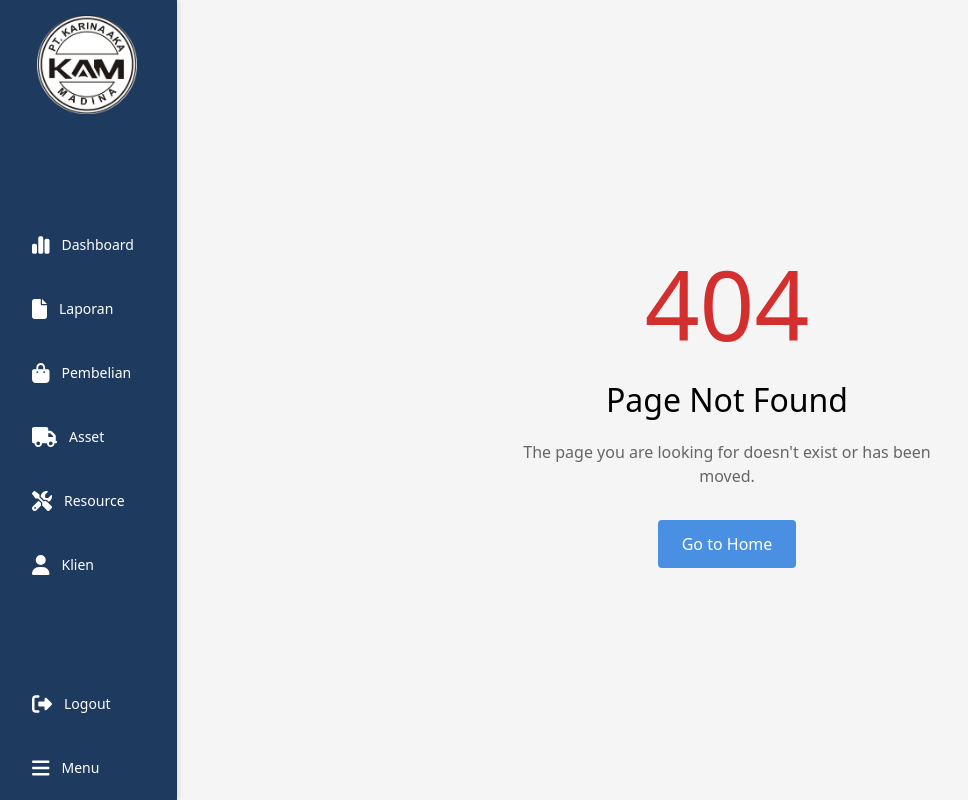
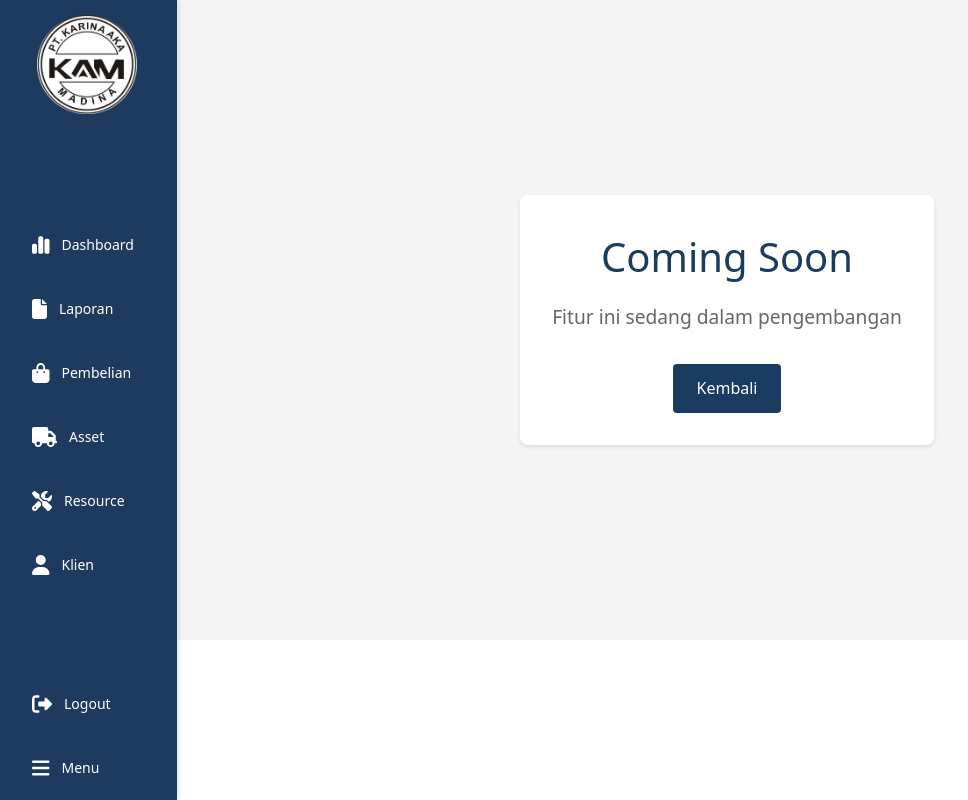
Before and after one commit to GPL-PropensiC04/KAMIS-FE, a Vue app in the folder kamis-fe/: page /coming-soon in a window 1280 px wide. Before the commit this address had no page. Shown: the whole page, without its empty margins (3-971 px from the left). Built offline with nearby package versions, Linux system fonts and the light colour scheme; no server answers; the HTML template or start-up script is replaced by a standard one.

Commit message:
first commit Detail Aset

```diff
--- a/kamis-fe/src/assets/assetservices.ts
+++ /dev/null
@@ -1,28 +0,0 @@
-import axios from 'axios';
-import { API_BASE_URL, API_ENDPOINTS } from '@/config/api.config';
-import type { Aset } from '@/interfaces/asset';
-
-export const AsetService = {
-  /**
-   * Fetch asset by platNomor
-   */
-  async getAsetByPlatNomor(platNomor: string): Promise<Aset> {
-    const response = await axios.get(`${API_BASE_URL}${API_ENDPOINTS.ASET.GET_BY_PLATNOMOR(platNomor)}`);
-    return response.data;
-  },
-
-  /**
-   * Update asset
-   */
-  async updateAset(platNomor: string, data: Partial<Aset>): Promise<Aset> {
-    const response = await axios.put(`${API_BASE_URL}${API_ENDPOINTS.ASET.UPDATE(platNomor)}`, data);
-    return response.data;
-  },
-
-  /**
-   * Delete asset (soft delete)
-   */
-  async deleteAset(platNomor: string): Promise<void> {
-    await axios.delete(`${API_BASE_URL}${API_ENDPOINTS.ASET.DELETE(platNomor)}`);
-  }
-};
--- a/kamis-fe/src/assets/maintenanceservice.ts
+++ /dev/null
@@ -1,21 +0,0 @@
-import axios from 'axios';
-import { API_BASE_URL, API_ENDPOINTS } from '@/config/api.config';
-import type { Maintenance } from '@/interfaces/maintenance';
-
-export const MaintenanceService = {
-  /**
-   * Get maintenance history by platNomor
-   */
-  async getMaintenanceByAsetId(platNomor: string): Promise<Maintenance[]> {
-    const response = await axios.get(`${API_BASE_URL}${API_ENDPOINTS.MAINTENANCE.GET_BY_ASET_ID(platNomor)}`);
-    return response.data;
-  },
-
-  /**
-   * Add new maintenance record
-   */
-  async addMaintenance(data: Partial<Maintenance>): Promise<Maintenance> {
-    const response = await axios.post(`${API_BASE_URL}${API_ENDPOINTS.MAINTENANCE.CREATE}`, data);
-    return response.data;
-  }
-};
--- a/kamis-fe/src/components/AssetInfoCard.vue
+++ b/kamis-fe/src/components/AssetInfoCard.vue
@@ -57,7 +57,7 @@
 
   <script setup lang="ts">
   import { computed } from 'vue';
-  import type { Aset } from '@/interfaces/asset';
+  import type { Aset } from '@/interfaces/asset.interface';
   import { formatCurrency, formatDate } from '@/utils/formatters';
   import { StatusColorMap } from '@/config/status.config';
 
--- /dev/null
+++ b/kamis-fe/src/components/ComingSoon.vue
@@ -0,0 +1,58 @@
+<template>
+  <div class="coming-soon-container">
+    <div class="coming-soon-content">
+      <h1>Coming Soon</h1>
+      <p>Fitur ini sedang dalam pengembangan</p>
+      <button class="btn-back" @click="$router.back()">Kembali</button>
+    </div>
+  </div>
+</template>
+
+<script setup lang="ts">
+// Tidak ada logic yang diperlukan
+</script>
+
+<style scoped>
+.coming-soon-container {
+  display: flex;
+  justify-content: center;
+  align-items: center;
+  min-height: 80vh;
+  background-color: #f5f5f5;
+}
+
+.coming-soon-content {
+  text-align: center;
+  padding: 2rem;
+  background-color: white;
+  border-radius: 8px;
+  box-shadow: 0 2px 4px rgba(0, 0, 0, 0.1);
+}
+
+h1 {
+  color: #1a3c61;
+  font-size: 2.5rem;
+  margin-bottom: 1rem;
+}
+
+p {
+  color: #666;
+  font-size: 1.2rem;
+  margin-bottom: 2rem;
+}
+
+.btn-back {
+  background-color: #1a3c61;
+  color: white;
+  border: none;
+  padding: 0.8rem 1.5rem;
+  border-radius: 4px;
+  cursor: pointer;
+  font-size: 1rem;
+  transition: background-color 0.3s;
+}
+
+.btn-back:hover {
+  background-color: #2c5a8f;
+}
+</style>
--- a/kamis-fe/src/interfaces/asset.ts
+++ b/kamis-fe/src/interfaces/asset.interface.ts
@@ -1,4 +1,4 @@
-export interface Aset {
+export interface AsetInterface {
     platNomor: string;
     nama: string;
     jenisAset: string;
--- a/kamis-fe/src/router/index.ts
+++ b/kamis-fe/src/router/index.ts
@@ -68,6 +68,19 @@ const router = createRouter({
       name: 'not-found',
       component: () => import('@/views/NotFoundView.vue')
     },
+    {
+      path: '/asset/:platNomor',
+      name: 'DetailAset',
+      component: () => DetailAssetView,
+      meta: {
+        title: 'Detail Aset'
+      }
+    },
+    {
+      path: '/coming-soon',
+      name: 'ComingSoon',
+      component: () => import('@/views/ComingSoonView.vue')
+    }
   ]
 })
 
--- /dev/null
+++ b/kamis-fe/src/services/assetservices.ts
@@ -0,0 +1,66 @@
+import axios from 'axios';
+import { API_BASE_URL, API_ENDPOINTS } from '@/config/api.config';
+import type { AsetInterface } from '@/interfaces/asset.interface';
+
+interface ApiResponse<T> {
+  status: number;
+  message: string;
+  timestamp: string;
+  data: T;
+}
+
+
+
+export const AsetService = {
+  /**
+   * Fetch asset by platNomor
+   */
+  async getAsetByPlatNomor(platNomor: string): Promise<AsetInterface> {
+    const response = await axios.get<ApiResponse<AsetInterface>>(`${API_BASE_URL}${API_ENDPOINTS.ASET.GET_BY_PLATNOMOR(platNomor)}`);
+
+    // Transformasi data dari API ke format yang sesuai dengan interface Aset
+    const asetData = response.data.data;
+
+    // Transform dari API response ke Aset interface
+    return {
+      platNomor: asetData.platNomor,
+      nama: asetData.nama,
+      jenisAset: asetData.jenisAset,
+      status: asetData.status,
+      tanggalPerolehan: asetData.tanggalPerolehan,
+      nilaiPerolehan: asetData.nilaiPerolehan,
+      deskripsi: asetData.deskripsi,
+      assetMaintenance: asetData.assetMaintenance,
+      gambarAset: asetData.gambarAset || '',
+      isDeleted: false
+    };
+  },
+
+  /**
+   * Update asset
+   */
+  async updateAset(platNomor: string, data: Partial<AsetInterface>): Promise<AsetInterface> {
+    const response = await axios.put<ApiResponse<AsetInterface>>(`${API_BASE_URL}${API_ENDPOINTS.ASET.UPDATE(platNomor)}`, data);
+    const asetData = response.data.data;
+
+    return {
+      platNomor: asetData.platNomor,
+      nama: asetData.nama,
+      jenisAset: asetData.jenisAset,
+      status: asetData.status,
+      tanggalPerolehan: asetData.tanggalPerolehan,
+      nilaiPerolehan: asetData.nilaiPerolehan,
+      deskripsi: asetData.deskripsi,
+      assetMaintenance: asetData.assetMaintenance,
+      gambarAset: asetData.gambarAset || '',
+      isDeleted: false
+    };
+  },
+
+  /**
+   * Delete asset (soft delete)
+   */
+  async deleteAset(platNomor: string): Promise<void> {
+    await axios.delete(`${API_BASE_URL}${API_ENDPOINTS.ASET.DELETE(platNomor)}`);
+  }
+};
--- /dev/null
+++ b/kamis-fe/src/services/maintenanceservice.ts
@@ -0,0 +1,41 @@
+import axios from 'axios';
+import { API_BASE_URL, API_ENDPOINTS } from '@/config/api.config';
+import type { Maintenance } from '@/interfaces/maintenance';
+
+export const MaintenanceService = {
+  /**
+   * Get maintenance history by platNomor
+   * Karena API belum ada, kita return data dummy
+   */
+  async getMaintenanceByAsetId(platNomor: string): Promise<Maintenance[]> {
+    try {
+      // Coba panggil API, jika tersedia
+      const response = await axios.get(`${API_BASE_URL}${API_ENDPOINTS.MAINTENANCE.GET_BY_ASET_ID(platNomor)}`);
+      return response.data;
+    } catch (error) {
+      console.log('API maintenance belum tersedia, menggunakan data dummy');
+      // Jika error, kembalikan data dummy
+      return [
+        { id: 1, assetId: platNomor, tanggalPengajuan: '2022-12-12', tanggalSelesai: '2022-12-28', catatan: 'Penggantian Oli Mesin' },
+        { id: 2, assetId: platNomor, tanggalPengajuan: '2023-02-15', tanggalSelesai: '2023-02-20', catatan: 'Penggantian Filter Udara' },
+        { id: 3, assetId: platNomor, tanggalPengajuan: '2023-05-10', tanggalSelesai: '2023-05-18', catatan: 'Service Rutin 10.000 KM' },
+        { id: 4, assetId: platNomor, tanggalPengajuan: '2023-09-22', tanggalSelesai: '2023-09-30', catatan: 'Perbaikan Sistem Rem' }
+      ];
+    }
+  },
+
+  /**
+   * Add new maintenance record
+   * Karena API belum ada, redirect ke Coming Soon
+   */
+  async addMaintenance(data: Partial<Maintenance>): Promise<Maintenance> {
+    try {
+      const response = await axios.post(`${API_BASE_URL}${API_ENDPOINTS.MAINTENANCE.CREATE}`, data);
+      return response.data;
+    } catch (error) {
+      console.log('API maintenance belum tersedia');
+      // Redirect akan ditangani di komponen
+      throw new Error('API maintenance belum tersedia');
+    }
+  }
+};
--- /dev/null
+++ b/kamis-fe/src/views/ComingSoonView.vue
@@ -0,0 +1,7 @@
+<template>
+  <ComingSoon />
+</template>
+
+<script setup lang="ts">
+import ComingSoon from '@/components/ComingSoon.vue';
+</script>
--- a/kamis-fe/src/views/DetailAssetView.vue
+++ b/kamis-fe/src/views/DetailAssetView.vue
@@ -39,10 +39,10 @@
   <script setup lang="ts">
   import { ref, onMounted, computed } from 'vue';
   import { useRoute, useRouter } from 'vue-router';
-  import type { Aset } from '@/interfaces/asset';
+  import type { AsetInterface } from '@/interfaces/asset.interface';
   import type { Maintenance } from '@/interfaces/maintenance';
-  import { AsetService } from '@/assets/assetservices';
-  import { MaintenanceService } from '@/assets/maintenanceservice';
+  import { AsetService } from '@/services/assetservices';
+  import { MaintenanceService } from '@/services/maintenanceservice';
   import { byteArrayToImageUrl } from '@/utils/formatters';
   import AssetImage from '@/components/AssetImage.vue';
   import AssetInfoCard from '@/components/AssetInfoCard.vue';
@@ -53,7 +53,7 @@
   const platNomor = route.params.platNomor as string;
 
   // State
-  const aset = ref<Aset>({} as Aset);
+  const aset = ref<AsetInterface>({} as AsetInterface);
   const maintenanceHistory = ref<Maintenance[]>([]);
   const isLoading = ref(true);
   const error = ref('');
@@ -73,12 +73,26 @@
 
     try {
       // Load asset details
-      const asetData = await AsetService.getAsetByPlatNomor(platNomor);
-      aset.value = asetData;
+      const response = await AsetService.getAsetByPlatNomor(platNomor);
 
-      // Load maintenance history
-      const maintenanceData = await MaintenanceService.getMaintenanceByAsetId(platNomor);
-      maintenanceHistory.value = maintenanceData;
+      // Menggunakan respons langsung dari backend karena AsetService.getAsetByPlatNomor
+      // sudah me-return response.data
+      aset.value = response;
+
+      // Load maintenance history (akan menggunakan data dummy jika API tidak tersedia)
+      try {
+        const maintenanceData = await MaintenanceService.getMaintenanceByAsetId(platNomor);
+        maintenanceHistory.value = maintenanceData;
+      } catch (errMaintenance) {
+        console.error('Error loading maintenance data:', errMaintenance);
+        // Tetap gunakan data dummy jika terjadi error
+        maintenanceHistory.value = [
+          { id: 1, assetId: platNomor, tanggalPengajuan: '2022-12-12', tanggalSelesai: '2022-12-28', catatan: 'Penggantian Oli Mesin' },
+          { id: 2, assetId: platNomor, tanggalPengajuan: '2023-02-15', tanggalSelesai: '2023-02-20', catatan: 'Penggantian Filter Udara' },
+          { id: 3, assetId: platNomor, tanggalPengajuan: '2023-05-10', tanggalSelesai: '2023-05-18', catatan: 'Service Rutin 10.000 KM' },
+          { id: 4, assetId: platNomor, tanggalPengajuan: '2023-09-22', tanggalSelesai: '2023-09-30', catatan: 'Perbaikan Sistem Rem' }
+        ];
+      }
     } catch (err) {
       console.error('Error loading data:', err);
       error.value = 'Terjadi kesalahan saat memuat data. Silakan coba lagi.';
@@ -97,10 +111,10 @@
         };
 
         maintenanceHistory.value = [
-          { id: 1, assetId: platNomor, tanggalPengajuan: '2022-12-12', tanggalSelesai: '2022-12-28', catatan: 'Alasan Rusak' },
-          { id: 2, assetId: platNomor, tanggalPengajuan: '2022-12-12', tanggalSelesai: '2022-12-28', catatan: 'Alasan Rusak' },
-          { id: 3, assetId: platNomor, tanggalPengajuan: '2022-12-12', tanggalSelesai: '2022-12-28', catatan: 'Alasan Rusak' },
-          { id: 4, assetId: platNomor, tanggalPengajuan: '2022-12-12', tanggalSelesai: '2022-12-28', catatan: 'Alasan Rusak' }
+          { id: 1, assetId: platNomor, tanggalPengajuan: '2022-12-12', tanggalSelesai: '2022-12-28', catatan: 'Penggantian Oli Mesin' },
+          { id: 2, assetId: platNomor, tanggalPengajuan: '2023-02-15', tanggalSelesai: '2023-02-20', catatan: 'Penggantian Filter Udara' },
+          { id: 3, assetId: platNomor, tanggalPengajuan: '2023-05-10', tanggalSelesai: '2023-05-18', catatan: 'Service Rutin 10.000 KM' },
+          { id: 4, assetId: platNomor, tanggalPengajuan: '2023-09-22', tanggalSelesai: '2023-09-30', catatan: 'Perbaikan Sistem Rem' }
         ];
       }
     } finally {
@@ -128,8 +142,8 @@
   };
 
   const handleAddMaintenance = () => {
-    // Navigate to add maintenance page or open add maintenance modal
-    router.push(`/asset/${platNomor}/maintenance/add`);
+    // Arahkan ke halaman Coming Soon
+    // router.push('/coming-soon');
   };
 
   onMounted(() => {
```
